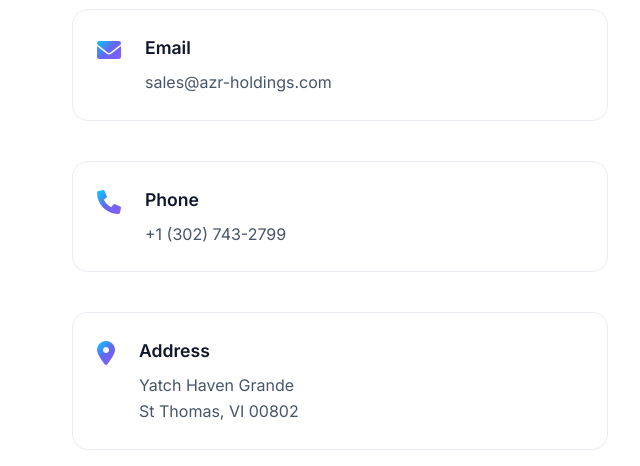
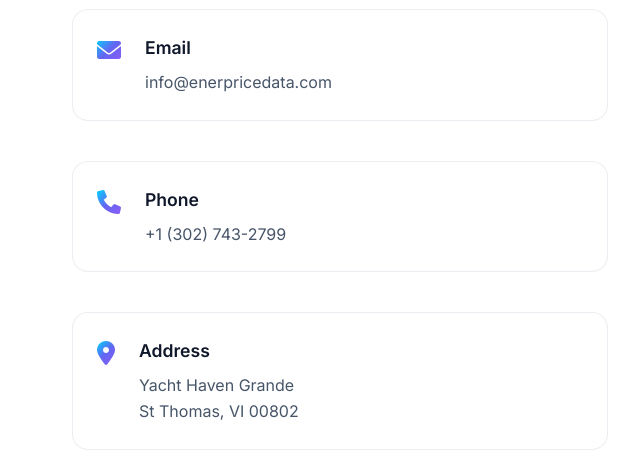
Before and after one commit to santhoshraghu/AZR, a website built with Vite: page index.html in a window 1280 px wide. Shown: the part 2731-3197 px from the top of the page, 0-640 px from the left. Built offline with nearby package versions, Linux system fonts and the light colour scheme; a script that the page names is missing.

Commit message:
Update index.html

```diff
--- a/index.html
+++ b/index.html
@@ -211,7 +211,7 @@
               <i class="fas fa-envelope"></i>
               <div>
                 <h4>Email</h4>
-                <p>sales@azr-holdings.com</p>
+                <p>info@enerpricedata.com</p>
               </div>
             </div>
             <div class="contact-item">
@@ -225,7 +225,7 @@
               <i class="fas fa-map-marker-alt"></i>
               <div>
                 <h4>Address</h4>
-                <p>Yatch Haven Grande<br>St Thomas, VI 00802</p>
+                <p>Yacht Haven Grande<br>St Thomas, VI 00802</p>
               </div>
             </div>
           </div>
```
